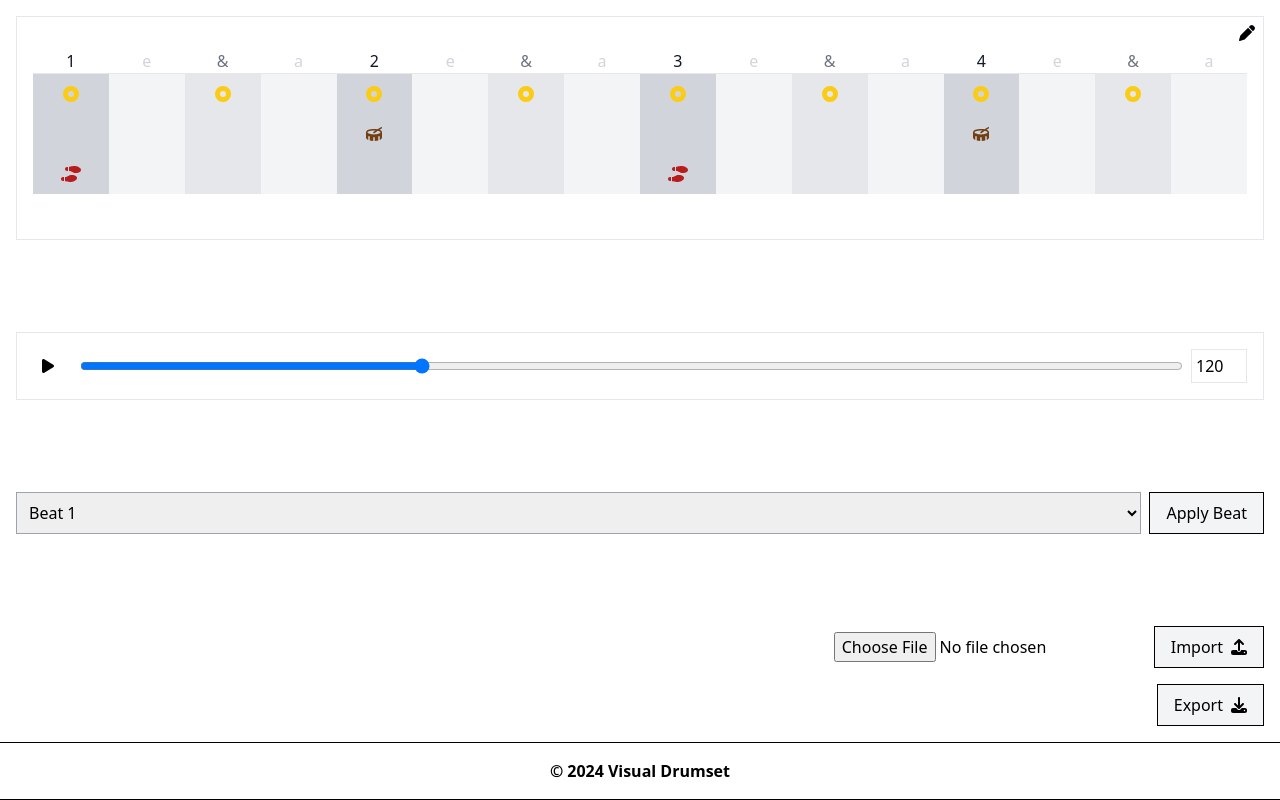
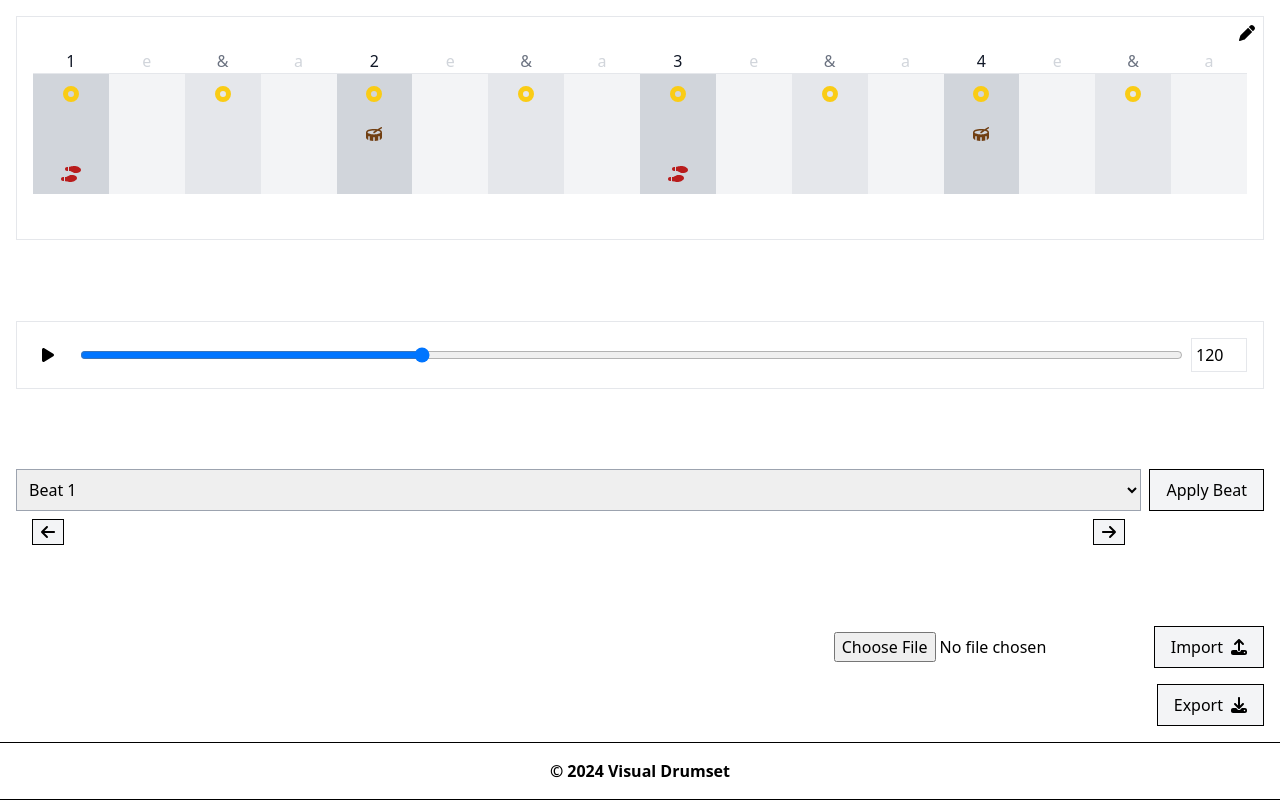
Before and after one commit to kylemichaelsullivan/visual-drumset, a React (Vite) app: page / in a window 1280 px wide. Built offline with nearby package versions, Linux system fonts and the light colour scheme.

Commit message:
UPDATE: Add BeatSelectorArrows

```diff
--- a/package.json
+++ b/package.json
@@ -29,6 +29,7 @@
 		"eslint-plugin-react-hooks": "^4.6.2",
 		"eslint-plugin-react-refresh": "^0.4.7",
 		"postcss": "^8.4.38",
+		"prettier": "^3.5.3",
 		"tailwindcss": "^3.4.3",
 		"typescript": "^5.4.5",
 		"vite": "^5.2.12"
--- a/src/components/files/BeatSelector.tsx
+++ b/src/components/files/BeatSelector.tsx
@@ -1,13 +1,19 @@
-import { useState } from 'react';
+import { useState, type SetStateAction } from 'react';
 
 import { useDrums } from '../../context/Drums';
 
 import { isBeatValid } from './Zod';
 
+import BeatSelectorSelect from './BeatSelectorSelect';
+import BeatSelectorArrows from './BeatSelectorArrows';
+import BeatSelectorApply from './BeatSelectorApply';
+
+import type { BeatSelect } from '../../types/beat';
+
 function BeatSelector() {
 	const { setCymbals, setSnares, setKicks } = useDrums();
 
-	const beats = Array.from({ length: 42 }, (_, index) => ({
+	const beats: BeatSelect[] = Array.from({ length: 42 }, (_, index) => ({
 		value: `beat-${index + 1}.json`,
 		label: `Beat ${index + 1}`,
 	}));
@@ -15,13 +21,27 @@ function BeatSelector() {
 	const [selectedBeat, setSelectedBeat] = useState(beats[0].value);
 
 	const handleBeatChange = (e: {
-		target: { value: React.SetStateAction<string> };
+		target: { value: SetStateAction<string> };
 	}) => {
 		setSelectedBeat(e.target.value);
 	};
 
+	const handleBeatArrow = async (direction: 'L' | 'R') => {
+		const initialIndex = beats.findIndex((beat) => beat.value === selectedBeat);
+		const finalIndex =
+			direction === 'L'
+				? initialIndex > 0
+					? initialIndex - 1
+					: 0
+				: initialIndex < beats.length - 1
+					? initialIndex + 1
+					: beats.length - 1;
+		setSelectedBeat(beats[finalIndex].value);
+		await fetchAndApplyBeat(beats[finalIndex].value);
+	};
+
 	const applyBeat = async () => {
-		if(selectedBeat === 'random') {
+		if (selectedBeat === 'random') {
 			const randomBeat = Math.floor(Math.random() * 42);
 			setSelectedBeat(beats[randomBeat].value);
 			await fetchAndApplyBeat(beats[randomBeat].value);
@@ -66,29 +86,16 @@ function BeatSelector() {
 	};
 
 	return (
-		<div className='BeatSelector flex gap-2 items-center'>
-			<select
-				className='cursor-pointer flex-auto border border-gray-400 p-2 hover:ring-1'
-				title='Choose Beat'
-				value={selectedBeat}
-				onChange={handleBeatChange}
-			>
-				{beats.map((option) => (
-					<option key={option.value} value={option.value}>
-						{option.label}
-					</option>
-				))}
-				<option key='random' value='random'>Random</option>
-			</select>
-
-			<button
-				type='button'
-				className='bg-gray-100 border border-black w-29 px-4 py-2 transition-colors duration-300 hover:bg-gray-300 hover:ring-1'
-				title='Apply Beat'
-				onMouseDown={applyBeat}
-			>
-				Apply Beat
-			</button>
+		<div className='BeatSelector flex gap-2'>
+			<div className='flex flex-col flex-auto gap-2'>
+				<BeatSelectorSelect
+					beats={beats}
+					selectedBeat={selectedBeat}
+					handleChange={(e) => handleBeatChange(e)}
+				/>
+				<BeatSelectorArrows handleClick={handleBeatArrow} />
+			</div>
+			<BeatSelectorApply handleClick={applyBeat} />
 		</div>
 	);
 }
--- /dev/null
+++ b/src/components/files/BeatSelectorApply.tsx
@@ -0,0 +1,20 @@
+type BeatSelectorApplyProps = {
+	handleClick: () => void;
+};
+
+function BeatSelectorApply({ handleClick }: BeatSelectorApplyProps) {
+	return (
+		<div className='BeatSelectorApply'>
+			<button
+				type='button'
+				className='bg-gray-100 border border-black w-max px-4 py-2 transition-colors duration-300 hover:bg-gray-300 hover:ring-1'
+				title='Apply Beat'
+				onClick={handleClick}
+			>
+				Apply Beat
+			</button>
+		</div>
+	);
+}
+
+export default BeatSelectorApply;
--- /dev/null
+++ b/src/components/files/BeatSelectorArrows.tsx
@@ -0,0 +1,34 @@
+import { FontAwesomeIcon } from '@fortawesome/react-fontawesome';
+import { faArrowLeft, faArrowRight } from '@fortawesome/free-solid-svg-icons';
+
+type BeatSelectorArrowsProps = {
+	handleClick: (direction: 'L' | 'R') => void;
+};
+
+function BeatSelectorArrows({ handleClick }: BeatSelectorArrowsProps) {
+	return (
+		<div className='BeatSelectorArrows'>
+			<div className='flex justify-between px-4'>
+				<button
+					type='button'
+					className='bg-gray-100 border border-black px-2 transition-colors duration-300 hover:bg-gray-300 hover:ring-1'
+					title='Previous Beat'
+					onClick={() => handleClick('L')}
+				>
+					<FontAwesomeIcon icon={faArrowLeft} />
+				</button>
+
+				<button
+					type='button'
+					className='bg-gray-100 border border-black px-2 transition-colors duration-300 hover:bg-gray-300 hover:ring-1'
+					title='Next Beat'
+					onClick={() => handleClick('R')}
+				>
+					<FontAwesomeIcon icon={faArrowRight} />
+				</button>
+			</div>
+		</div>
+	);
+}
+
+export default BeatSelectorArrows;
--- /dev/null
+++ b/src/components/files/BeatSelectorSelect.tsx
@@ -0,0 +1,35 @@
+import type { ChangeEvent } from 'react';
+
+import { BeatSelect } from '../../types/beat';
+
+type BeatSelectorSelectProps = {
+	beats: BeatSelect[];
+	selectedBeat: string;
+	handleChange: (e: ChangeEvent<HTMLSelectElement>) => void;
+};
+
+function BeatSelectorSelect({
+	beats,
+	selectedBeat,
+	handleChange,
+}: BeatSelectorSelectProps) {
+	return (
+		<select
+			className='BeatSelectorSelect cursor-pointer flex-auto border border-gray-400 w-full p-2 hover:ring-1'
+			title='Choose Beat'
+			value={selectedBeat}
+			onChange={handleChange}
+		>
+			{beats.map((option: BeatSelect) => (
+				<option key={option.value} value={option.value}>
+					{option.label}
+				</option>
+			))}
+			<option key='random' value='random'>
+				Random
+			</option>
+		</select>
+	);
+}
+
+export default BeatSelectorSelect;
--- a/src/types/beat.ts
+++ b/src/types/beat.ts
@@ -5,3 +5,8 @@ export type beat = {
 	snares: counts;
 	kicks: counts;
 };
+
+export type BeatSelect = {
+	value: string;
+	label: string;
+};
```
Also changed, not shown: 1 other file (tests, documents, lock files or other folders).
